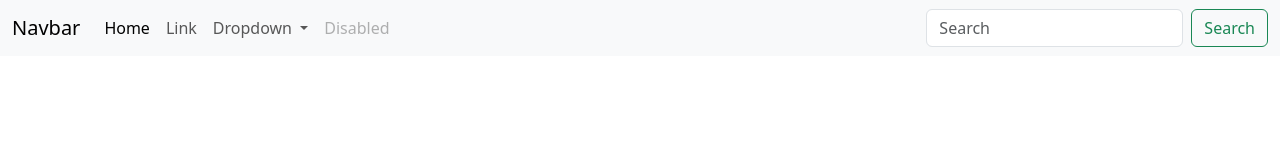
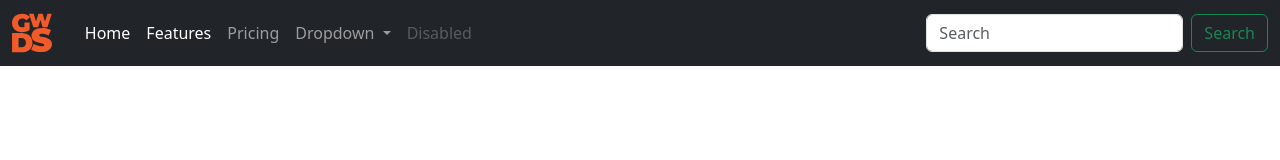
Before and after one commit to Axurrity/Second-bootstrap-worksheet, a plain HTML site: page 23_24_SecondBootstrap5CodeSheetempty/index.html in a window 1280 px wide. Drawn offline with Linux system fonts and the light colour scheme.

Commit message:
Added logo/svg

```diff
--- a/23_24_SecondBootstrap5CodeSheetempty/index.html
+++ b/23_24_SecondBootstrap5CodeSheetempty/index.html
@@ -25,19 +25,24 @@
 
     <header>
 
-        <nav class="navbar navbar-expand-lg bg-body-tertiary">
+        <nav class="navbar navbar-dark bg-dark navbar-expand-lg">
             <div class="container-fluid">
-              <a class="navbar-brand" href="#">Navbar</a>
+                <a class="navbar-brand" href="#">
+                    <img src="images/GWDS.svg" alt="Logo" width="40" height="40"
+                        class="d-inline-block align-text-center">
+                  </a>
               <button class="navbar-toggler" type="button" data-bs-toggle="collapse" data-bs-target="#navbarSupportedContent" aria-controls="navbarSupportedContent" aria-expanded="false" aria-label="Toggle navigation">
                 <span class="navbar-toggler-icon"></span>
-              </button>
+              </button>S
               <div class="collapse navbar-collapse" id="navbarSupportedContent">
                 <ul class="navbar-nav me-auto mb-2 mb-lg-0">
                   <li class="nav-item">
                     <a class="nav-link active" aria-current="page" href="#">Home</a>
                   </li>
                   <li class="nav-item">
-                    <a class="nav-link" href="#">Link</a>
+                    <a class="nav-link active" aria-current="page" href="#">Features</a>
+                  <li class="nav-item">
+                    <a class="nav-link" href="#">Pricing</a>
                   </li>
                   <li class="nav-item dropdown">
                     <a class="nav-link dropdown-toggle" href="#" role="button" data-bs-toggle="dropdown" aria-expanded="false">
```
